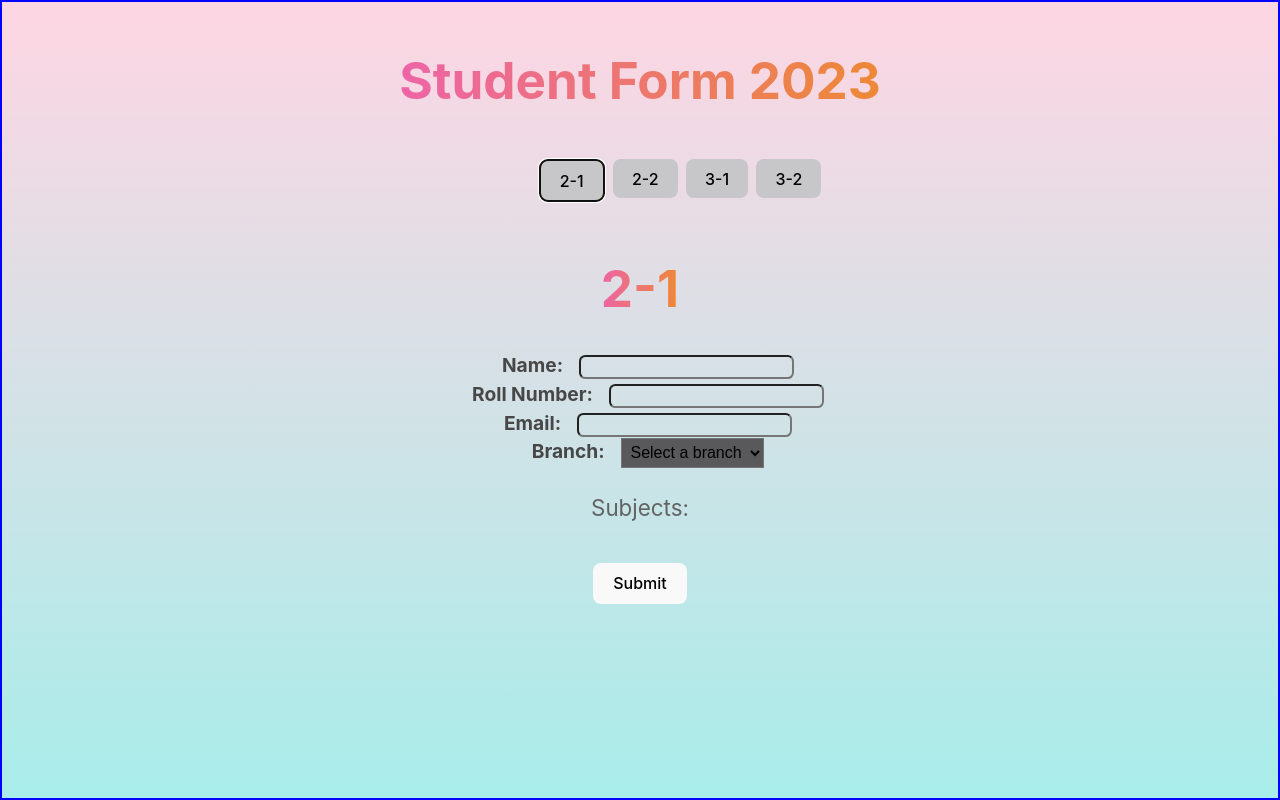
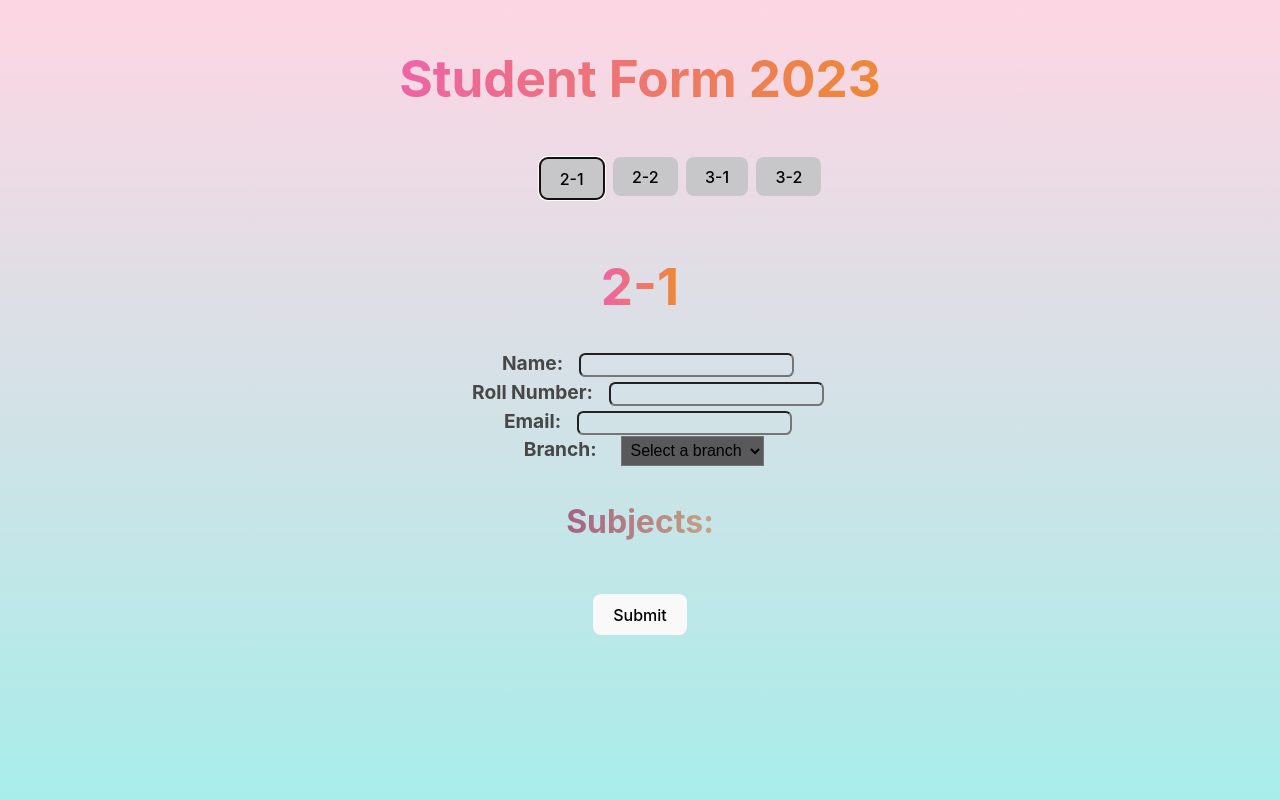
Before and after one commit to MSaiKiran9/studentreg., a React (Vite) app: page / in a window 1280 px wide. Both pictures are taken after a click on the button "2-1". Built offline with nearby package versions, Linux system fonts and the light colour scheme.

Commit message:
msaikiran-commit-before-features-enter,submit-load

```diff
--- a/src/App.css
+++ b/src/App.css
@@ -5,7 +5,7 @@
   flex-direction: column;
   width: 100vw;
   height: 100vh;
-  border: 2px solid blue;
+  /* border: 2px solid blue; */
   padding: 0;
   margin: 0;
   background-image: linear-gradient(to top, #a8edea 0%, #fed6e3 100%);
--- a/src/Gist.jsx
+++ b/src/Gist.jsx
@@ -48,27 +48,28 @@ const MyForm = () => {
                 errors.branch = 'Branch is required';
             }
 
-            Object.keys(values.subjects).forEach((subject) => {
-                if (!values.subjects[subject].branch) {
+            Object.keys(values.subjects).forEach((subjectKey) => {
+                const subject = values.subjects[subjectKey];
+                const subjectErrors = {};
+
+                if (!subject.branch) {
+                    subjectErrors.branch = 'Branch is required';
+                }
+                if (!subject.teacher) {
+                    subjectErrors.teacher = 'Teacher is required';
+                }
+
+                if (Object.keys(subjectErrors).length > 0) {
                     errors.subjects = errors.subjects || {};
-                    errors.subjects[subject] = {
-                        ...errors.subjects[subject],
-                        branch: 'Branch is required',
-                    };
-                }
-                if (!values.subjects[subject].teacher) {
-                    errors.subjects = errors.subjects || {};
-                    errors.subjects[subject] = {
-                        ...errors.subjects[subject],
-                        teacher: 'Teacher is required',
-                    };
+                    errors.subjects[subjectKey] = subjectErrors;
                 }
             });
 
             return errors;
         },
         onSubmit: (values) => {
-            if (values.rollNo.length != 10) {
+            alert("subimmited");
+            if (values.rollNo.length !== 10) {
                 alert("Roll number can't be less than 10");
             }
             console.log(values);
@@ -78,11 +79,11 @@ const MyForm = () => {
     const branchOptions = ['CSE', 'IT', 'EEE', 'ECE', 'MECH'];
 
     const subjectOptions = {
-        CSE: ['sub1', 'sub2', 'sub3', 'sub4'],
-        IT: ['sub4', 'sub5', 'sub6', 'sub7'],
-        EEE: ['sub8', 'sub9', 'sub10', 'sub11'],
-        ECE: ['sub12', 'sub13', 'sub14', 'sub15'],
-        MECH: ['sub16', 'sub17', 'sub18', 'sub19'],
+        CSE: ['Digital Electronics', 'Data Structures', 'Computer Oriented Statistical Methods', 'Computer Organisation and Architechture', 'Object Oriented Programming through Java', 'Data Structures Lab', 'Object Oriented Programming through Java Lab', 'Data Visualization-R Programming/ Power BI', 'Gender Sensitization Lab'],
+        IT: ['Digital Electronics', 'Data Structures', 'Computer Oriented Statistical Methods', 'Computer Organization and Microprocessor', 'Introduction to IoT', 'Digital Electronics Lab', 'Data Structures Lab', 'Internet Of Things Lab', 'Data Visualization - R Programming/ Power BI', 'Gender Sensitization Lab'],
+        EEE: ['Sub8', 'Sub9', 'Sub10', 'Sub11'],
+        ECE: ['Numberical Methods and Complex Variables', 'Analog Circuits', 'Network Analysis and Synthesis', 'Digital Logic Design', 'Signals and Systems', 'Analog Circuits Lab', 'Digital Logic Design Lab', 'Basic Simulation Lab', 'Constitution of India'],
+        MECH: ['Probability, Statistics & Complex Variables', 'Mechanics Of Solids', 'Metallurgy & Material Science', 'Production Technology', 'Thermodynamics', 'Production Technology Lab', 'Material Science & Mechanics of Solids Lab', 'Computer Aided Machine Drawing', 'Constitution Of India'],
     };
 
     const teacherOptions = {
@@ -106,9 +107,9 @@ const MyForm = () => {
         const selectedBranch = event.target.value;
         formik.setFieldValue('branch', selectedBranch);
 
-        Object.keys(formik.values.subjects).forEach((subject) => {
-            formik.setFieldValue(`subjects.${subject}.branch`, '');
-            formik.setFieldValue(`subjects.${subject}.teacher`, '');
+        Object.keys(formik.values.subjects).forEach((subjectKey) => {
+            formik.setFieldValue(`subjects.${subjectKey}.branch`, '');
+            formik.setFieldValue(`subjects.${subjectKey}.teacher`, '');
         });
     };
 
@@ -185,18 +186,18 @@ const MyForm = () => {
                 ) : null}
             </div>
 
-            <div className={`form-group ${formik.touched.subjects && formik.errors.subjects ? 'error' : ''}`}>
-                <p id='sub'>Subjects:</p>
+            <div className={`form-group ${Object.keys(formik.errors.subjects || {}).length > 0 ? 'error' : ''}`}>
+                <p id="sub">Subjects:</p>
                 {subjectOptions[formik.values.branch]?.map((subject) => (
-                    <div id='innerformele' key={subject}>
-                        <label htmlFor={`subjects.${subject}.branch`}><span id='span1'>{subject}</span> - Branch:</label>
+                    <div id="innerformele" key={subject}>
+                        <label id="span1-outer" htmlFor={`subjects.${subject}.branch`}><span id="span1">{subject}</span></label>
                         <select
                             id={`subjects.${subject}.branch`}
                             name={`subjects.${subject}.branch`}
                             onChange={formik.handleChange}
                             value={formik.values.subjects[subject]?.branch || ''}
                         >
-                            <option value="">Select a branch</option>
+                            <option value="">Select Teacher's Branch</option>
                             {branchOptions.map((branch) => (
                                 <option key={branch} value={branch}>
                                     {branch}
@@ -211,15 +212,13 @@ const MyForm = () => {
                                 <div className="error">{formik.errors.subjects[subject].branch}</div>
                             </div>
                         ) : null}
-
-                        <label htmlFor={`subjects.${subject}.teacher`}>Teacher:</label>
                         <select
                             id={`subjects.${subject}.teacher`}
                             name={`subjects.${subject}.teacher`}
                             onChange={formik.handleChange}
                             value={formik.values.subjects[subject]?.teacher || ''}
                         >
-                            <option value="">Select a teacher</option>
+                            <option value="">Select The Teacher Name</option>
                             {teacherOptions[formik.values.subjects[subject]?.branch]?.map((teacher) => (
                                 <option key={teacher} value={teacher}>
                                     {teacher}
@@ -237,7 +236,7 @@ const MyForm = () => {
                     </div>
                 ))}
             </div>
-            <button id='submit' type="submit">Submit</button>
+            <button id="submit" type="submit">Submit</button>
         </form>
     );
 };
--- a/src/gist.css
+++ b/src/gist.css
@@ -22,8 +22,13 @@ input{
     font-size: 1rem;
 }
 #sub{
-    font-size: 1.4rem;
+    font-size: 2rem;
     color: rgb(99, 99, 99);
+background-image: linear-gradient(to left, #c7a385, #a56283);
+color: transparent;
+font-weight: bold;
+-webkit-background-clip: text;
+background-clip: text;
 }
 h1{
     text-align: center;
@@ -32,7 +37,7 @@ select{
     background-color: rgb(89, 89, 91);
     padding:0.3rem;
     font-size: 1rem;
-
+    margin:0rem 0.5rem;
 }
 form{
     padding:0.5rem 0rem ;
@@ -44,8 +49,26 @@ form{
 }
 
 #span1{
-color: red;
+/* color: rgb(48, 94, 219); */
 font-size: 1.5rem;
+background-image: linear-gradient(to left, #c7a385, #a56283);
+/* ... */
+
+/* set the color of the text to transparent */
+color: transparent;
+
+/* we need to clip the gradient background so that
+so only the text bit will have the gradient background
+(otherwise the entire rectangle the text is in would have it) */
+-webkit-background-clip: text;
+background-clip: text;
+float: left;
+left: 0px;
+width: 100%;
+}
+#span1-outer{
+display: block;
+width: 100%;
 }
 #submit{
     margin-top: 1rem;
```
